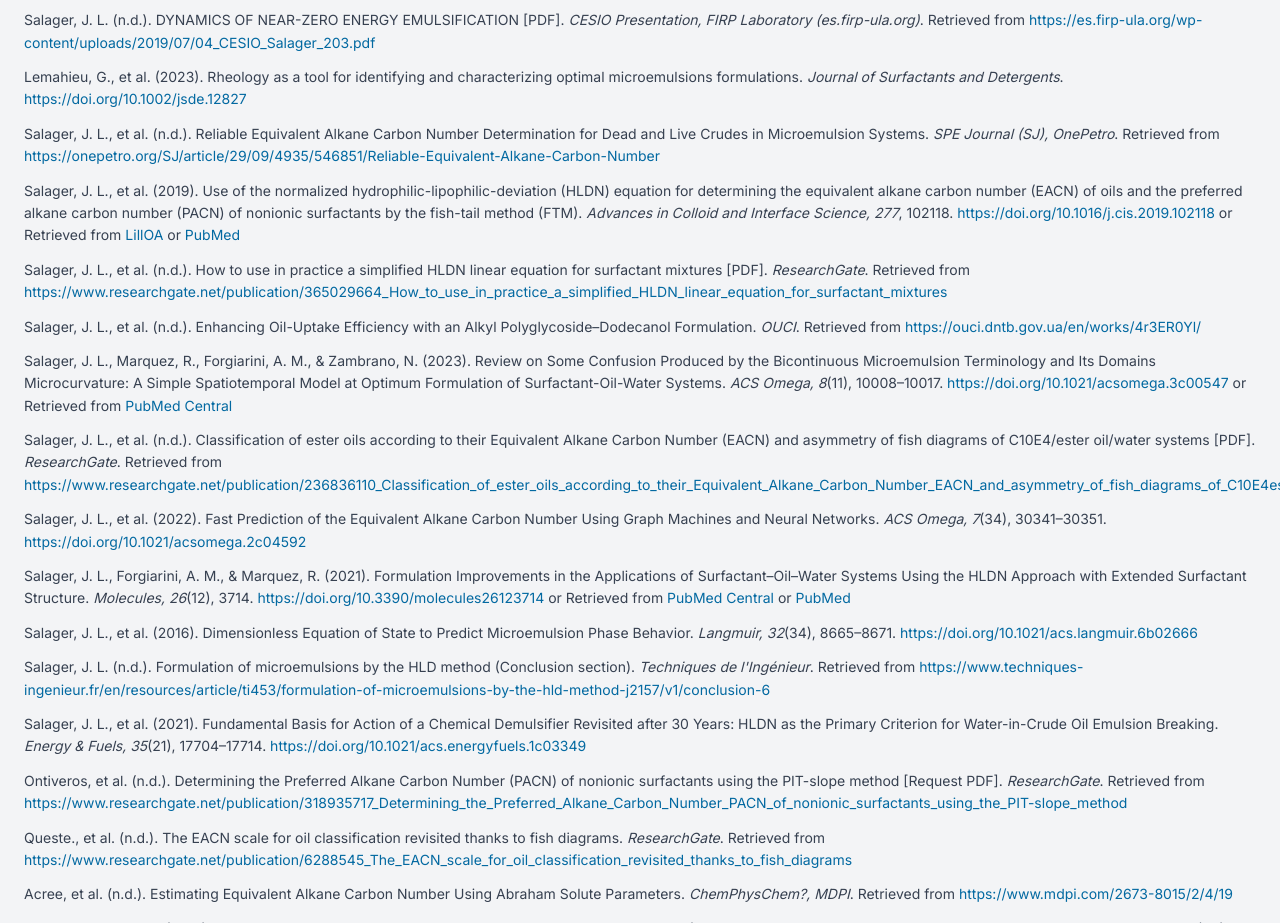
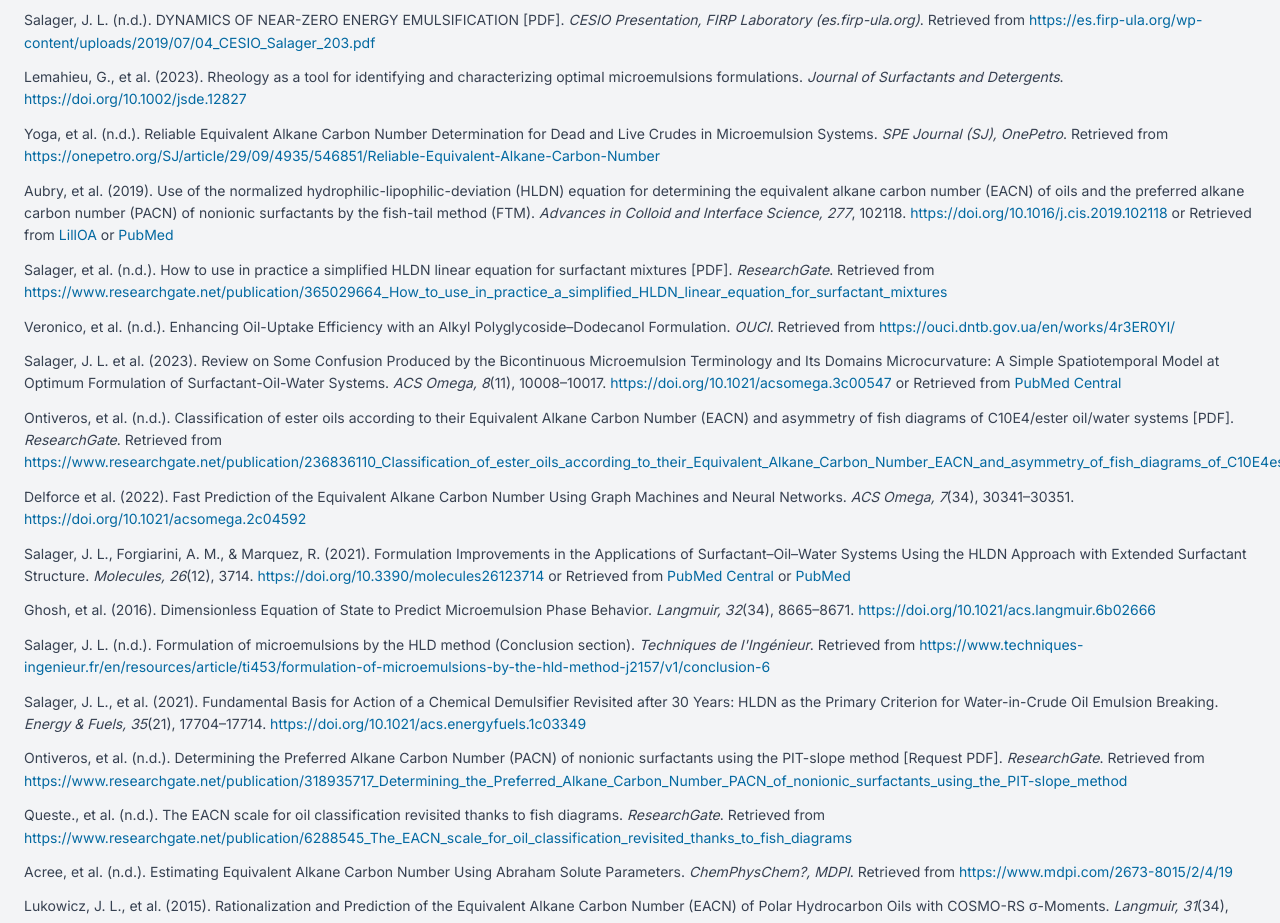
Before and after one commit to marquezrn03/A-Short-Course-on-HLD, a plain HTML site: page module2.html in a window 1280 px wide. Shown: the part 7585-8508 px from the top of the page. Drawn offline with nearby package versions, Linux system fonts and the light colour scheme.

Commit message:
Update module2.html

```diff
--- a/module2.html
+++ b/module2.html
@@ -532,23 +532,23 @@
                 </li>
                 <li> Lemahieu, G., et al. (2023). Rheology as a tool for identifying and characterizing optimal microemulsions formulations. <i>Journal of Surfactants and Detergents</i>. <a href="https://doi.org/10.1002/jsde.12827" target="_blank">https://doi.org/10.1002/jsde.12827</a>
                 </li>
-                 <li> Salager, J. L., et al. (n.d.). Reliable Equivalent Alkane Carbon Number Determination for Dead and Live Crudes in Microemulsion Systems. <i>SPE Journal (SJ), OnePetro</i>. Retrieved from <a href="https://onepetro.org/SJ/article/29/09/4935/546851/Reliable-Equivalent-Alkane-Carbon-Number" target="_blank">https://onepetro.org/SJ/article/29/09/4935/546851/Reliable-Equivalent-Alkane-Carbon-Number</a>
+                 <li> Yoga, et al. (n.d.). Reliable Equivalent Alkane Carbon Number Determination for Dead and Live Crudes in Microemulsion Systems. <i>SPE Journal (SJ), OnePetro</i>. Retrieved from <a href="https://onepetro.org/SJ/article/29/09/4935/546851/Reliable-Equivalent-Alkane-Carbon-Number" target="_blank">https://onepetro.org/SJ/article/29/09/4935/546851/Reliable-Equivalent-Alkane-Carbon-Number</a>
                 </li>
-                <li> Salager, J. L., et al. (2019). Use of the normalized hydrophilic-lipophilic-deviation (HLDN) equation for determining the equivalent alkane carbon number (EACN) of oils and the preferred alkane carbon number (PACN) of nonionic surfactants by the fish-tail method (FTM). <i>Advances in Colloid and Interface Science, 277</i>, 102118. <a href="https://doi.org/10.1016/j.cis.2019.102118" target="_blank">https://doi.org/10.1016/j.cis.2019.102118</a> or Retrieved from <a href="https://lilloa.univ-lille.fr/bitstream/handle/20.500.12210/58367/1-s2.0-S0001868619303355-am.pdf?sequence=1&isAllowed=y" target="_blank">LillOA</a> or <a href="https://pubmed.ncbi.nlm.nih.gov/31931276/" target="_blank">PubMed</a>
+                <li> Aubry, et al. (2019). Use of the normalized hydrophilic-lipophilic-deviation (HLDN) equation for determining the equivalent alkane carbon number (EACN) of oils and the preferred alkane carbon number (PACN) of nonionic surfactants by the fish-tail method (FTM). <i>Advances in Colloid and Interface Science, 277</i>, 102118. <a href="https://doi.org/10.1016/j.cis.2019.102118" target="_blank">https://doi.org/10.1016/j.cis.2019.102118</a> or Retrieved from <a href="https://lilloa.univ-lille.fr/bitstream/handle/20.500.12210/58367/1-s2.0-S0001868619303355-am.pdf?sequence=1&isAllowed=y" target="_blank">LillOA</a> or <a href="https://pubmed.ncbi.nlm.nih.gov/31931276/" target="_blank">PubMed</a>
                 </li>
-                <li> Salager, J. L., et al. (n.d.). How to use in practice a simplified HLDN linear equation for surfactant mixtures [PDF]. <i>ResearchGate</i>. Retrieved from <a href="https://www.researchgate.net/publication/365029664_How_to_use_in_practice_a_simplified_HLDN_linear_equation_for_surfactant_mixtures" target="_blank">https://www.researchgate.net/publication/365029664_How_to_use_in_practice_a_simplified_HLDN_linear_equation_for_surfactant_mixtures</a>
+                <li> Salager, et al. (n.d.). How to use in practice a simplified HLDN linear equation for surfactant mixtures [PDF]. <i>ResearchGate</i>. Retrieved from <a href="https://www.researchgate.net/publication/365029664_How_to_use_in_practice_a_simplified_HLDN_linear_equation_for_surfactant_mixtures" target="_blank">https://www.researchgate.net/publication/365029664_How_to_use_in_practice_a_simplified_HLDN_linear_equation_for_surfactant_mixtures</a>
                 </li>
-                <li> Salager, J. L., et al. (n.d.). Enhancing Oil-Uptake Efficiency with an Alkyl Polyglycoside–Dodecanol Formulation. <i>OUCI</i>. Retrieved from <a href="https://ouci.dntb.gov.ua/en/works/4r3ER0Yl/" target="_blank">https://ouci.dntb.gov.ua/en/works/4r3ER0Yl/</a>
+                <li> Veronico, et al. (n.d.). Enhancing Oil-Uptake Efficiency with an Alkyl Polyglycoside–Dodecanol Formulation. <i>OUCI</i>. Retrieved from <a href="https://ouci.dntb.gov.ua/en/works/4r3ER0Yl/" target="_blank">https://ouci.dntb.gov.ua/en/works/4r3ER0Yl/</a>
                 </li>
-                <li> Salager, J. L., Marquez, R., Forgiarini, A. M., & Zambrano, N. (2023). Review on Some Confusion Produced by the Bicontinuous Microemulsion Terminology and Its Domains Microcurvature: A Simple Spatiotemporal Model at Optimum Formulation of Surfactant-Oil-Water Systems. <i>ACS Omega, 8</i>(11), 10008–10017. <a href="https://doi.org/10.1021/acsomega.3c00547" target="_blank">https://doi.org/10.1021/acsomega.3c00547</a> or Retrieved from <a href="https://pmc.ncbi.nlm.nih.gov/articles/PMC10018710/" target="_blank">PubMed Central</a>
+                <li> Salager, J. L. et al. (2023). Review on Some Confusion Produced by the Bicontinuous Microemulsion Terminology and Its Domains Microcurvature: A Simple Spatiotemporal Model at Optimum Formulation of Surfactant-Oil-Water Systems. <i>ACS Omega, 8</i>(11), 10008–10017. <a href="https://doi.org/10.1021/acsomega.3c00547" target="_blank">https://doi.org/10.1021/acsomega.3c00547</a> or Retrieved from <a href="https://pmc.ncbi.nlm.nih.gov/articles/PMC10018710/" target="_blank">PubMed Central</a>
                 </li>
-                 <li> Salager, J. L., et al. (n.d.). Classification of ester oils according to their Equivalent Alkane Carbon Number (EACN) and asymmetry of fish diagrams of C10E4/ester oil/water systems [PDF]. <i>ResearchGate</i>. Retrieved from <a href="https://www.researchgate.net/publication/236836110_Classification_of_ester_oils_according_to_their_Equivalent_Alkane_Carbon_Number_EACN_and_asymmetry_of_fish_diagrams_of_C10E4ester_oilwater_systems" target="_blank">https://www.researchgate.net/publication/236836110_Classification_of_ester_oils_according_to_their_Equivalent_Alkane_Carbon_Number_EACN_and_asymmetry_of_fish_diagrams_of_C10E4ester_oilwater_systems</a>
+                 <li> Ontiveros, et al. (n.d.). Classification of ester oils according to their Equivalent Alkane Carbon Number (EACN) and asymmetry of fish diagrams of C10E4/ester oil/water systems [PDF]. <i>ResearchGate</i>. Retrieved from <a href="https://www.researchgate.net/publication/236836110_Classification_of_ester_oils_according_to_their_Equivalent_Alkane_Carbon_Number_EACN_and_asymmetry_of_fish_diagrams_of_C10E4ester_oilwater_systems" target="_blank">https://www.researchgate.net/publication/236836110_Classification_of_ester_oils_according_to_their_Equivalent_Alkane_Carbon_Number_EACN_and_asymmetry_of_fish_diagrams_of_C10E4ester_oilwater_systems</a>
                 </li>
-                <li> Salager, J. L., et al. (2022). Fast Prediction of the Equivalent Alkane Carbon Number Using Graph Machines and Neural Networks. <i>ACS Omega, 7</i>(34), 30341–30351. <a href="https://doi.org/10.1021/acsomega.2c04592" target="_blank">https://doi.org/10.1021/acsomega.2c04592</a>
+                <li> Delforce et al. (2022). Fast Prediction of the Equivalent Alkane Carbon Number Using Graph Machines and Neural Networks. <i>ACS Omega, 7</i>(34), 30341–30351. <a href="https://doi.org/10.1021/acsomega.2c04592" target="_blank">https://doi.org/10.1021/acsomega.2c04592</a>
                 </li>
                 <li> Salager, J. L., Forgiarini, A. M., & Marquez, R. (2021). Formulation Improvements in the Applications of Surfactant–Oil–Water Systems Using the HLDN Approach with Extended Surfactant Structure. <i>Molecules, 26</i>(12), 3714. <a href="https://doi.org/10.3390/molecules26123714" target="_blank">https://doi.org/10.3390/molecules26123714</a> or Retrieved from <a href="https://pmc.ncbi.nlm.nih.gov/articles/PMC8234877/" target="_blank">PubMed Central</a> or <a href="https://pubmed.ncbi.nlm.nih.gov/34205697/" target="_blank">PubMed</a>
                 </li>
-                <li> Salager, J. L., et al. (2016). Dimensionless Equation of State to Predict Microemulsion Phase Behavior. <i>Langmuir, 32</i>(34), 8665–8671. <a href="https://doi.org/10.1021/acs.langmuir.6b02666" target="_blank">https://doi.org/10.1021/acs.langmuir.6b02666</a>
+                <li> Ghosh, et al. (2016). Dimensionless Equation of State to Predict Microemulsion Phase Behavior. <i>Langmuir, 32</i>(34), 8665–8671. <a href="https://doi.org/10.1021/acs.langmuir.6b02666" target="_blank">https://doi.org/10.1021/acs.langmuir.6b02666</a>
                 </li>
                  <li> Salager, J. L. (n.d.). Formulation of microemulsions by the HLD method (Conclusion section). <i>Techniques de l'Ingénieur</i>. Retrieved from <a href="https://www.techniques-ingenieur.fr/en/resources/article/ti453/formulation-of-microemulsions-by-the-hld-method-j2157/v1/conclusion-6" target="_blank">https://www.techniques-ingenieur.fr/en/resources/article/ti453/formulation-of-microemulsions-by-the-hld-method-j2157/v1/conclusion-6</a>
                 </li>
```
